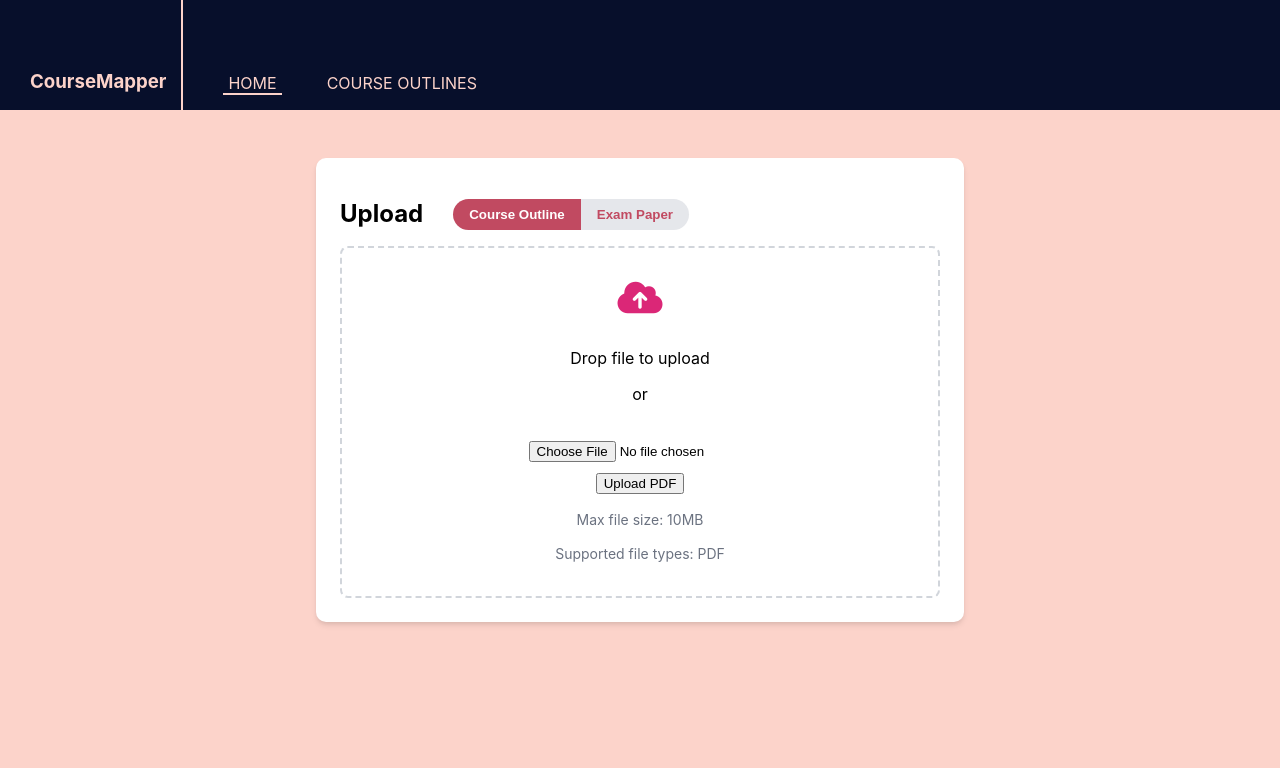
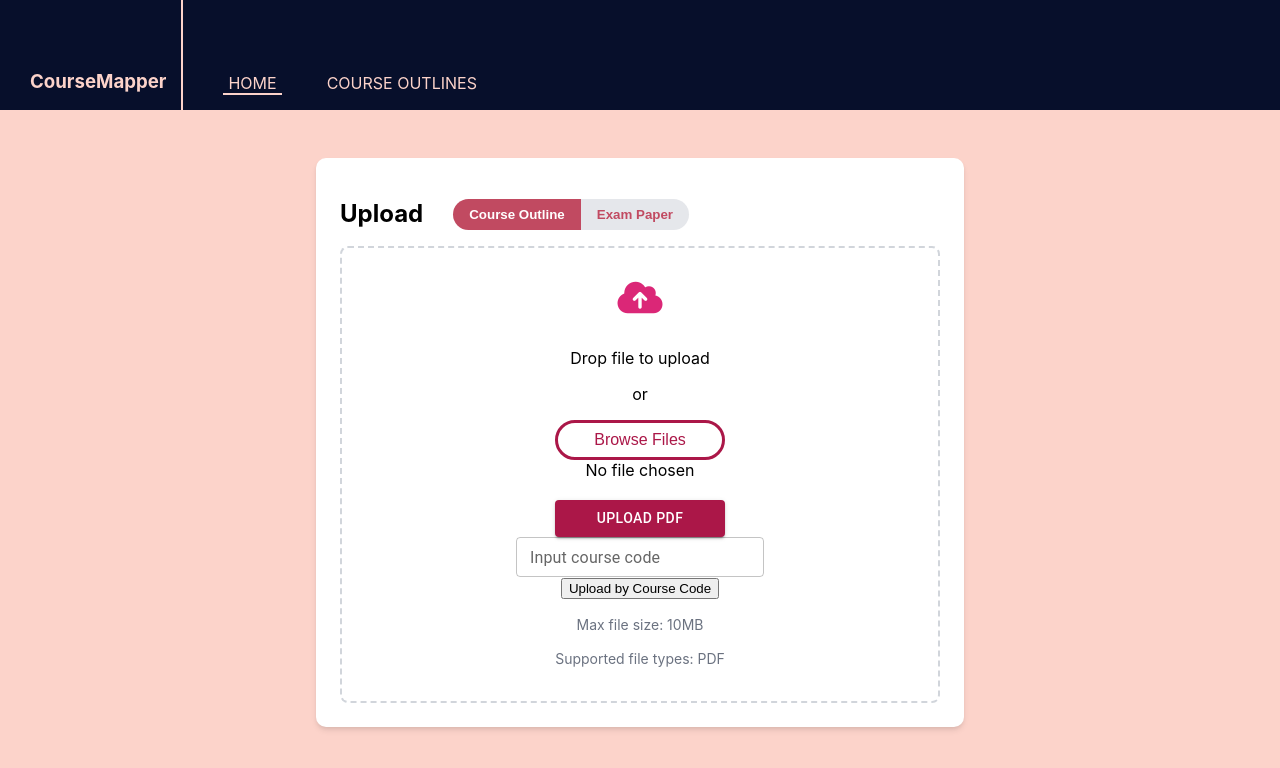
Before and after one commit to NingxiaoYYANG/COMP3900_course_outline_mapping, a React (Create React App) app in the folder frontend/: page / in a window 1280 px wide. Shown: the top 768 px of the page. Built offline with nearby package versions, Linux system fonts and the light colour scheme.

Commit message:
course upload style changes

```diff
--- /dev/null
+++ b/frontend/src/components/BrowseFilesButton.js
@@ -0,0 +1,41 @@
+import { ThemeProvider, createTheme } from '@mui/material';
+import Button from '@mui/material/Button';
+import { useRef } from 'react';
+
+const theme = createTheme({
+  palette: {
+    primary: {
+      main: '#AB1748',
+    },
+    secondary: {
+      main: '#FCD3CA'
+    }
+  }
+})
+
+function BrowseFilesButton (props) {
+
+  const fileInputRef=useRef();
+
+  return (
+    <div>
+      <button
+        onClick={()=>fileInputRef.current.click()}
+        style={{
+          border: '3px solid #AB1748',
+          height: '40px',
+          width: '170px',
+          borderRadius: '25px',
+          backgroundColor: 'white',
+          color: '#AB1748',
+          fontSize: '12pt'
+        }}
+      >
+        Browse Files
+      </button>
+      <input onChange={props.handleChange} ref={fileInputRef} accept='.pdf' type='file' hidden/>
+    </div>
+  )
+}
+
+export default BrowseFilesButton;
--- /dev/null
+++ b/frontend/src/components/UploadButton.js
@@ -0,0 +1,25 @@
+import { ThemeProvider, createTheme } from '@mui/material';
+import Button from '@mui/material/Button';
+
+const theme = createTheme({
+  palette: {
+    primary: {
+      main: '#AB1748',
+    },
+    secondary: {
+      main: '#FCD3CA'
+    }
+  }
+})
+
+function UploadButton (props) {
+  return (
+    <ThemeProvider theme={theme}>
+      <Button onClick={props.onclick} variant='contained' color='primary' style={{ width: '170px' }}>
+        {props.text}
+      </Button>
+    </ThemeProvider>
+  )
+}
+
+export default UploadButton;
--- a/frontend/src/components/UploadCourse.js
+++ b/frontend/src/components/UploadCourse.js
@@ -1,16 +1,23 @@
 import React, { useState } from 'react';
 import axios from 'axios';
 import './styles/uploadcourse.css';
+import { Alert, Button, TextField } from '@mui/material';
+import BrowseFilesButton from './BrowseFilesButton';
+import UploadButton from './UploadButton';
+
 
 function UploadCourse() {
 
   const [selection, setSelection] = useState('courseOutline');
+  const [courseCode, setCourseCode] = useState("");
+
   const handleSelectionChange = (selection) => {
     setSelection(selection);
   }
 
   const [file, setFile] = useState(null);
   const [error, setError] = useState('');
+
 
   const handleFileChange = (e) => {
     const selectedFile = e.target.files[0];
@@ -23,6 +30,44 @@ function UploadCourse() {
       }
     }
   };
+
+  const handleTextChange = (e) => {
+    setCourseCode(e.target.value);
+  }
+
+  const handleUploadCourseCode = async (e) => {
+    if (!courseCode) {
+      setError('Please provide the course code.')
+      // alert('Please provide the course code.')
+      return;
+    }
+
+    const codePattern = /^[A-Za-z]{4}\d{4}$/;
+    if (!codePattern.test(courseCode)) {
+      setError('Please enter course code in correct format (e.g., ABCD1234).');
+      // alert('Please enter course code in correct format (e.g., ABCD1234).')
+      return;
+    }
+
+    const formData = new FormData();
+    formData.append('course_code', courseCode);
+    console.log('Uploading course code:', formData);
+
+    try {
+      const response = await axios.post('http://127.0.0.1:5000/api/upload_course_code', formData);
+      if (response.status === 200) {
+        alert('course code uploaded successfully!');
+        // Clear form state
+        setCourseCode('');
+        setError('');
+      } else {
+        setError('Failed to upload course code.');
+      }
+    } catch (error) {
+      console.error('Error uploading course code:', error);
+      setError('Error uploading course code. Please try again later.');
+    }
+  }
 
   const handleUpload = async () => {
     if (!file) {
@@ -82,13 +127,24 @@ function UploadCourse() {
 
 
         {selection === 'courseOutline' && (<div className="upload_form">
+          <Alert severity="error" style={{marginBottom: '20px', display: error ? 'flex' : 'none'}} >
+            {error}
+          </Alert>
           <i className="fas fa-cloud-upload-alt"></i>
           <p>Drop file to upload</p>
           <p>or</p>
+          <BrowseFilesButton handleChange={handleFileChange}/>
+          {file === null ? 'No file chosen' : file.name}
+
+          {/* <input type="file" accept=".pdf" onChange={handleFileChange} /> */}
           <br />
-          <input style={{marginLeft: '30px', paddingBottom: '10px'}} type="file" accept=".pdf" onChange={handleFileChange} />
           <br />
-          <button onClick={handleUpload}>Upload PDF</button>
+          <UploadButton text="Upload PDF" onclick={handleUpload} />
+          {/* <Button variant='contained' onClick={handleUpload}>Upload PDF</Button> */}
+          <br />
+          <TextField type='text' variant="outlined" label="Input course code" size='small' onChange={handleTextChange}/>
+          <br/>
+          <button onClick={handleUploadCourseCode}>Upload by Course Code</button>
           <p className='max_size_label'>Max file size: 10MB</p>
           <p className='supported_file_label'>Supported file types: PDF</p>
         </div>)}
```
